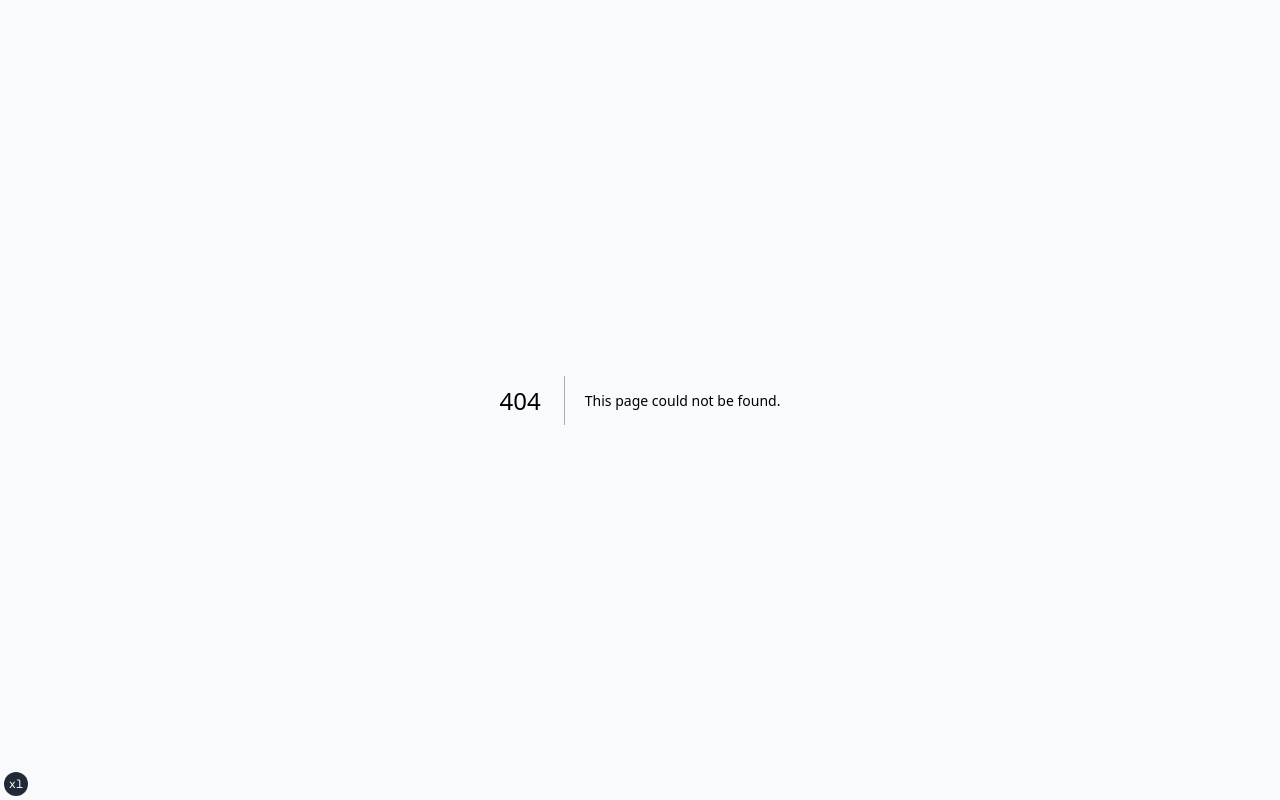
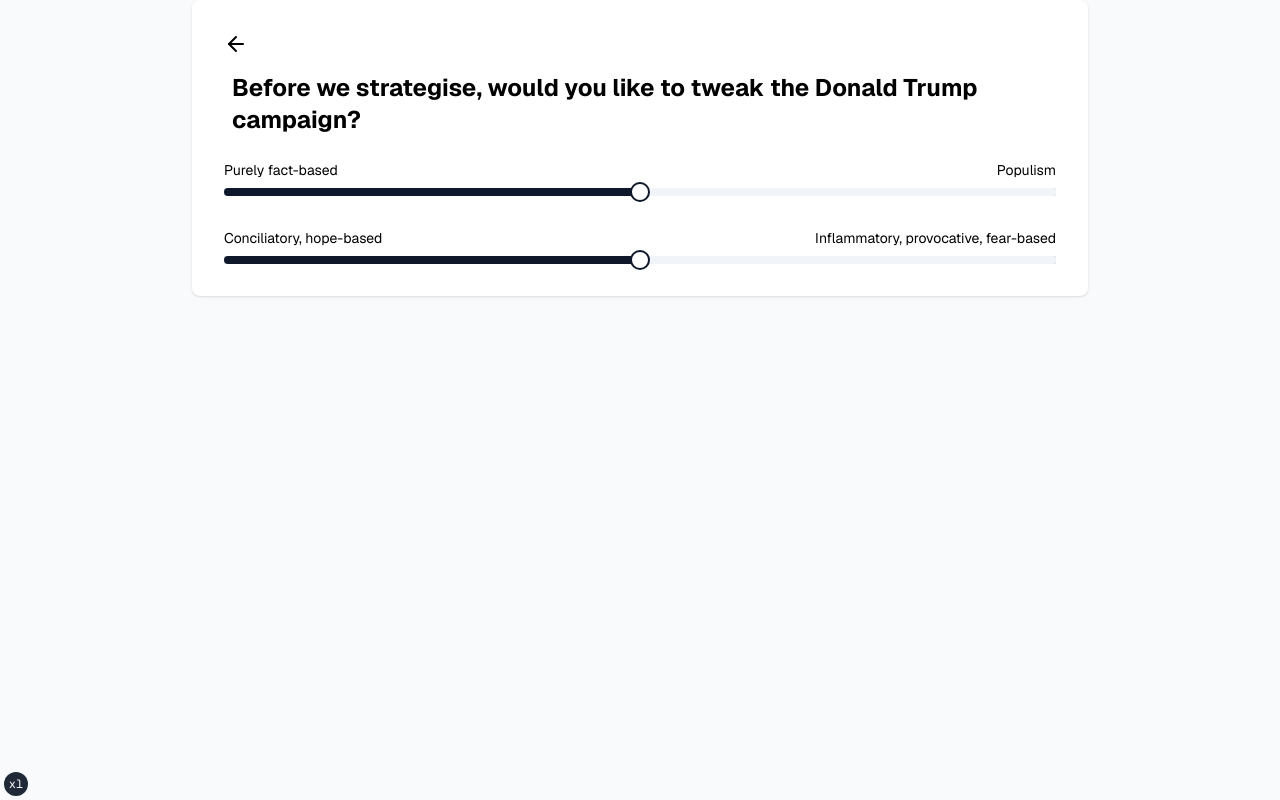
Before and after one commit to martin-dutch/hack-chat, a Next.js app: page /configure in a window 1280 px wide. Before the commit this address had no page. Built offline with nearby package versions, Linux system fonts and the light colour scheme.

Commit message:
configure

```diff
--- /dev/null
+++ b/app/configure/page.tsx
@@ -0,0 +1,59 @@
+/**
+ * v0 by Vercel.
+ * @see https://v0.dev/t/JJe0AS0brZy
+ * Documentation: https://v0.dev/docs#integrating-generated-code-into-your-nextjs-app
+ */
+import { Slider } from '@/components/ui/slider'
+
+export default function Component({ guy }: { guy: string }) {
+  return (
+    <div key="1" className="max-w-4xl mx-auto p-8 bg-white rounded-lg shadow">
+      <div className="flex-col items-center space-x-2 mb-6">
+        <ArrowLeftIcon className="h-6 w-6 text-black mb-4" />
+        <h1 className="text-2xl font-bold text-black">
+          Before we strategise, would you like to tweak the{' '}
+          {guy || 'Donald Trump'} campaign?
+        </h1>
+      </div>
+      <div className="space-y-8">
+        <div>
+          <div className="flex justify-between mb-2">
+            <span className="text-sm text-black">Purely fact-based</span>
+            <span className="text-sm text-black">Populism</span>
+          </div>
+          <Slider className="w-full bg-gray-200" defaultValue={[50]} />
+        </div>
+        <div>
+          <div className="flex justify-between mb-2">
+            <span className="text-sm text-black">Conciliatory, hope-based</span>
+            <span className="text-sm text-black">
+              Inflammatory, provocative, fear-based
+            </span>
+          </div>
+          <Slider className="w-full bg-gray-200" defaultValue={[50]} />
+        </div>
+      </div>
+    </div>
+  )
+}
+
+// @ts-ignore
+function ArrowLeftIcon(props) {
+  return (
+    <svg
+      {...props}
+      xmlns="http://www.w3.org/2000/svg"
+      width="24"
+      height="24"
+      viewBox="0 0 24 24"
+      fill="none"
+      stroke="currentColor"
+      strokeWidth="2"
+      strokeLinecap="round"
+      strokeLinejoin="round"
+    >
+      <path d="m12 19-7-7 7-7" />
+      <path d="M19 12H5" />
+    </svg>
+  )
+}
```
